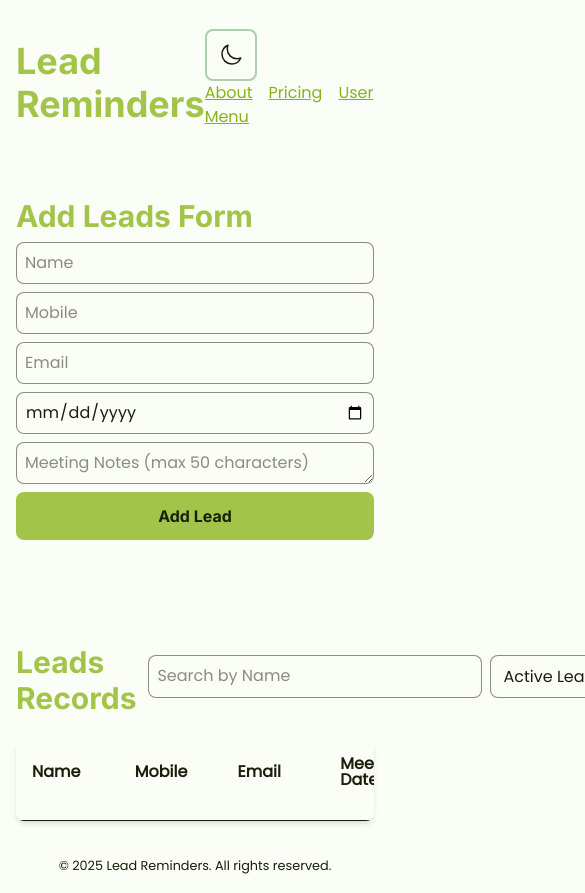
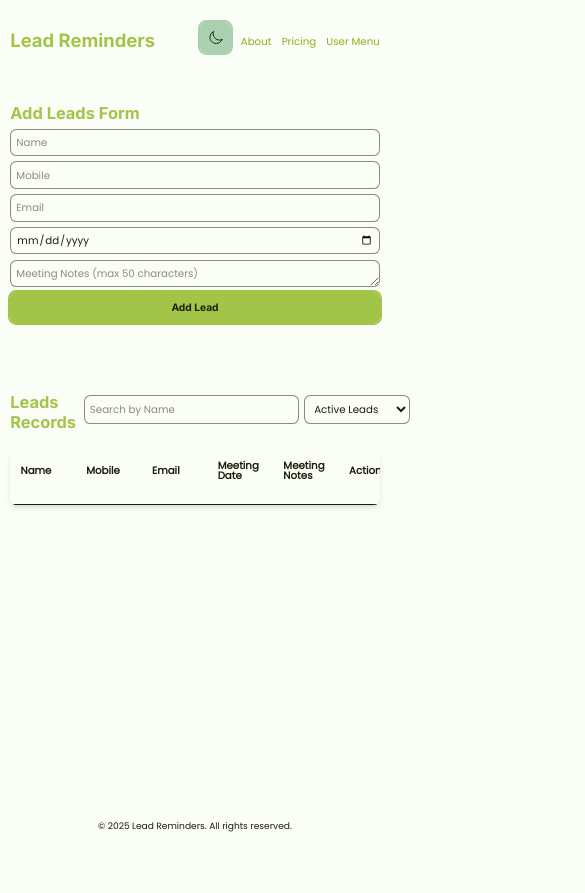
Before and after one commit to vaibhav-if/lead-reminder-frontend, a React (Vite) app: page / in a window 390 px wide. Shown: the top 893 px of the page, 585 px wide, since content can reach past the window. After the commit the page ends 844 px from the top, so only its background shows below. Built offline with nearby package versions, Linux system fonts and the light colour scheme.

Commit message:
Make styles responsive

```diff
--- a/src/index.css
+++ b/src/index.css
@@ -14,6 +14,38 @@
   /* Font families */
   --font-body: "Poppins", Arial, sans-serif;
   --font-heading: "Inter", Helvetica, sans-serif;
+
+  --spacing: 0.25rem;
+
+  --font-scale: 1.2;
+  --p: 1rem;
+
+  --h5: calc(var(--p) * var(--font-scale));
+  --h4: calc(var(--h5) * var(--font-scale));
+  --h3: calc(var(--h4) * var(--font-scale));
+  --h2: calc(var(--h3) * var(--font-scale));
+  --h1: calc(var(--h2) * var(--font-scale));
+  --small: calc(var(--p) / var(--font-scale));
+}
+
+@media (max-width: 600px) {
+  :root {
+    --p: 0.8rem;
+    --font-scale: 1.125;
+    --spacing: 0.2rem;
+  }
+}
+
+@media (min-width: 601px) and (max-width: 900px) {
+  :root {
+    --p: 0.9rem;
+  }
+}
+
+@media (min-width: 1920px) {
+  :root {
+    --p: 1.2rem;
+  }
 }
 
 :root.dark {
@@ -24,11 +56,8 @@
   --accent-color: #bae64c;
   --secondary-color-light: #2f5635d9;
   --text-color-light: #eff5e080;
-  --font-body: "Poppins", Arial, sans-serif;
-  --font-heading: "Inter", Helvetica, sans-serif;
 }
 
-@layer theme {
 @theme {
   --color-text: var(--text-color);
   --color-background: var(--background-color);
@@ -40,16 +69,20 @@
 
   --font-family-body: var(--font-body);
   --font-family-heading: var(--font-heading);
-  }
+
+  --spacing: var(--spacing);
 }
 
 @layer base {
   html {
+    scroll-behavior: smooth;
+    font-size: var(--p);
     transition: background-color 0.3s ease, color 0.3s ease;
   }
 
   body {
     font-family: var(--font-body);
+    font-size: var(--p);
     color: var(--color-text);
     background-color: var(--color-background);
     line-height: 1.5;
@@ -69,29 +102,36 @@
   }
 
   h1 {
-    font-size: theme(fontSize.4xl);
+    font-size: var(--h1);
   }
   h2 {
-    font-size: theme(fontSize.3xl);
+    font-size: var(--h2);
   }
   h3 {
-    font-size: theme(fontSize.2xl);
+    font-size: var(--h3);
   }
   h4 {
-    font-size: theme(fontSize.xl);
+    font-size: var(--h4);
   }
   h5 {
-    font-size: theme(fontSize.lg);
+    font-size: var(--h5);
+  }
+  p {
+    font-size: var(--p);
+  }
+  small {
+    font-size: var(--small);
   }
 
   /* Links */
   a {
     color: var(--color-accent);
-    text-decoration: underline;
     transition: color 0.2s ease;
 
     &:hover {
       color: var(--color-primary);
+      text-decoration: underline;
+      cursor: pointer;
     }
   }
 
@@ -106,8 +146,8 @@
   textarea,
   select {
     /* width: 100%; */
-    padding: theme(spacing.2);
-    border-radius: theme(borderRadius.lg);
+    padding: calc(var(--spacing) * 2);
+    border-radius: var(--radius-lg);
     border: 1px solid var(--color-text-light);
     background-color: var(--color-background);
     transition: all 0.2s ease;
@@ -128,9 +168,10 @@
 
   /* Buttons */
   button {
-    padding: theme(spacing.3) theme(spacing.6);
-    border-radius: theme(borderRadius.lg);
+    padding: calc(var(--spacing) * 3);
+    border-radius: var(--radius-lg);
     background-color: var(--color-primary);
+    outline: 2px solid var(--color-primary);
     color: var(--color-text);
     font-family: var(--font-family-heading);
     font-weight: 400;
@@ -138,7 +179,7 @@
     cursor: pointer;
 
     &:hover {
-      background-color: var(--color-accent);
+      background-color: var(--color-background);
     }
 
     &:focus {
@@ -150,9 +191,10 @@
   button.secondary-btn {
     background-color: var(--color-secondary);
     color: var(--color-text);
+    outline: 2px solid var(--color-secondary);
 
     &:hover {
-      background-color: var(--color-secondary-light);
+      background-color: var(--color-background);
     }
 
     &:focus {
@@ -161,20 +203,14 @@
     }
   }
 
-  .icon {
-    background-color: transparent !important;
-    border: 2px solid var(--color-secondary);
-    padding: theme(spacing.3);
-  }
-
   /* Lists */
   ul,
   ol {
-    padding-left: theme(spacing.6);
-    margin-bottom: theme(spacing.4);
+    padding-left: calc(var(--spacing) * 2);
+    margin-bottom: calc(var(--spacing) * 2);
 
     li {
-      margin-bottom: theme(spacing.2);
+      margin-bottom: calc(var(--spacing) * 2);
     }
   }
 
```
Lines whose indentation alone changed are shown as unchanged.
